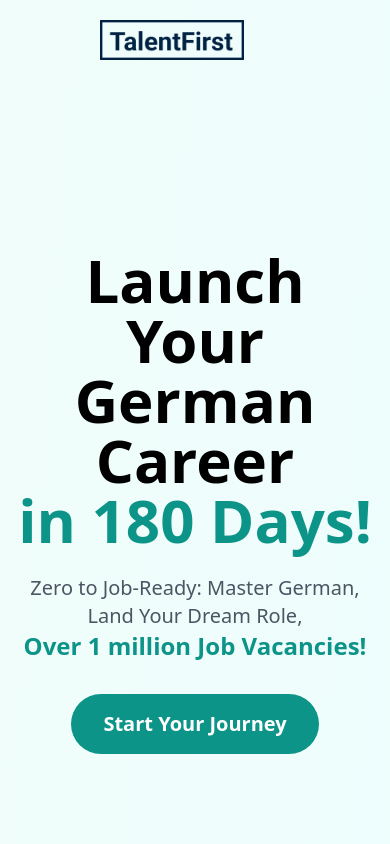
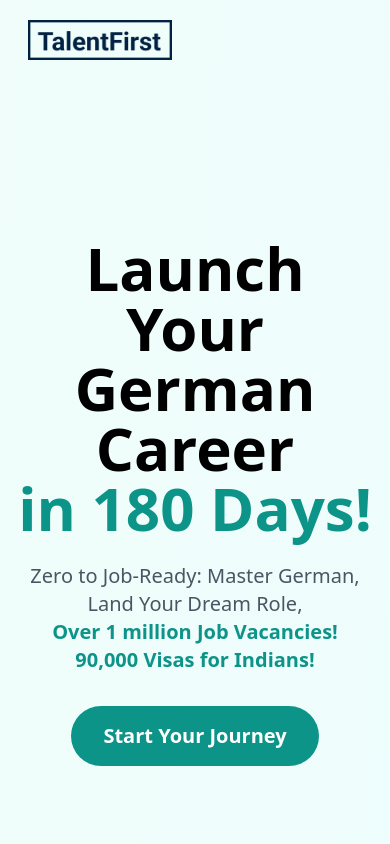
Before and after one commit to talentfirst/talentfirst_path_to_germany, a React (Create React App) app: page / in a window 390 px wide. Shown: the top 844 px of the page. Built offline with nearby package versions, Linux system fonts and the light colour scheme.

Commit message:
optimizing logo for mobile

```diff
--- a/src/Germany.jsx
+++ b/src/Germany.jsx
@@ -173,7 +173,7 @@ export default function Germany() {
         ) : (
           <div className="min-h-screen bg-gradient-to-br from-teal-50 to-cyan-50">
 
-<div className="flex items-center sticky top-0 z-50 p-5 ml-20">
+<div className="flex items-center sticky top-0 z-50 p-5 ml-2 lg:ml-20 md:ml-12">
 
                             <img src={logo} alt="TalentFirst Logo" className="h-10 w-auto" />
 
@@ -181,13 +181,14 @@ export default function Germany() {
             {/* Hero */}
             <header className="min-h-screen flex items-center justify-center text-center p-4">
               <div>
-                <h1 className="text-6xl font-bold mb-6">
+                <h1 className="text-6xl lg:text-7xl font-bold mb-6">
                   Launch Your German Career
                   <div className="text-teal-600">in 180 Days!</div>
                 </h1>
                 <p className="text-xl mb-8 max-w-2xl mx-auto text-gray-600">
                   Zero to Job-Ready: Master German, Land Your Dream Role,<br></br>
-                  <span className="text-teal-600 text-2xl font-bold"> Over 1 million Job Vacancies!</span>
+                  <span className="text-teal-600 text-xl md:text-2xl font-bold"> Over 1 million Job Vacancies!</span>
+                  <br /><span className="text-teal-600 text-xl md:text-2xl font-bold"> 90,000 Visas for Indians!</span>
                 </p>
                 <button
                   onClick={handleForm}
```
